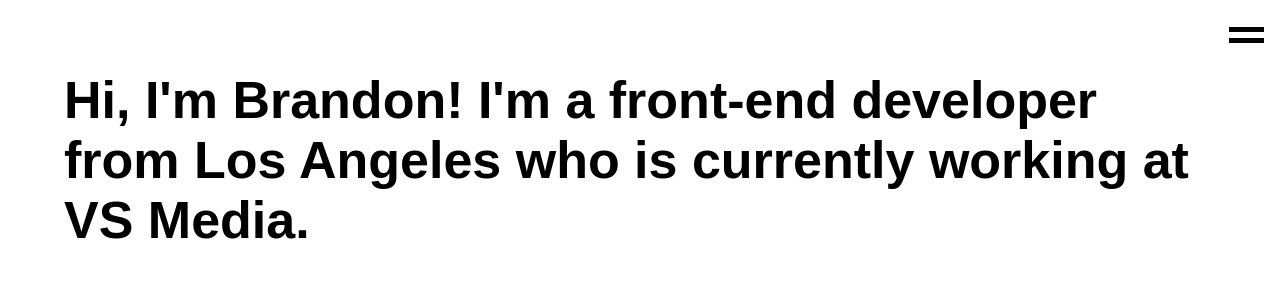
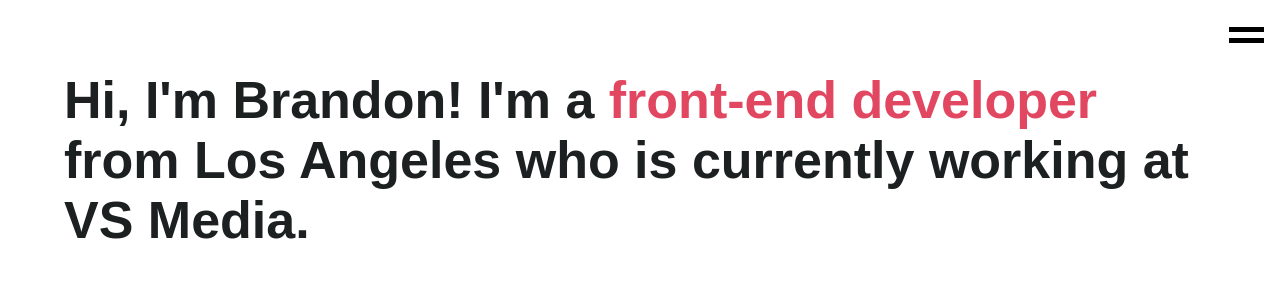
Before and after one commit to bd2187/portfolio-2019, a React app: page / in a window 1280 px wide. Shown: the top 300 px of the page. Built offline with nearby package versions, Linux system fonts and the light colour scheme.

Commit message:
Change color of off-color-for-text style.

```diff
--- a/src/components/Home/Home.css
+++ b/src/components/Home/Home.css
@@ -4,4 +4,9 @@
 
 .title-wrap h1 {
     font-size: 3.25em;
+    color: #1d2021;
 }
+
+.off-color-for-text {
+    color: #e14761;
+}
```
